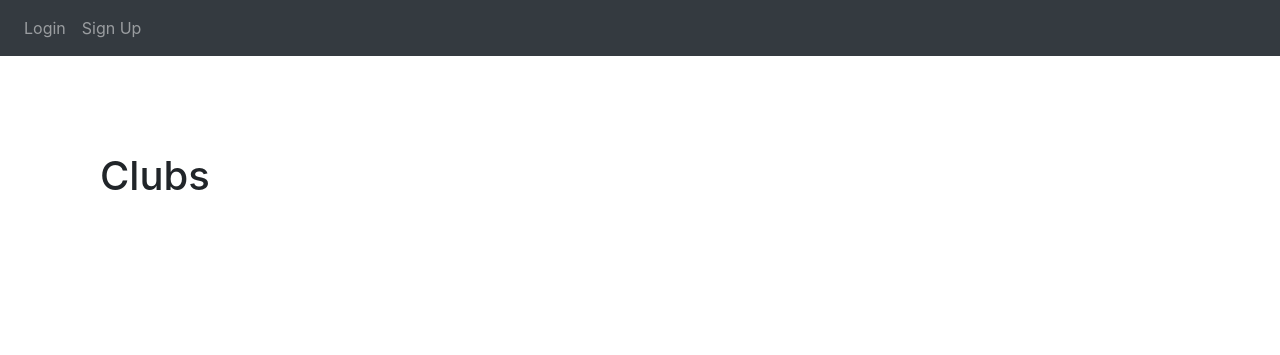
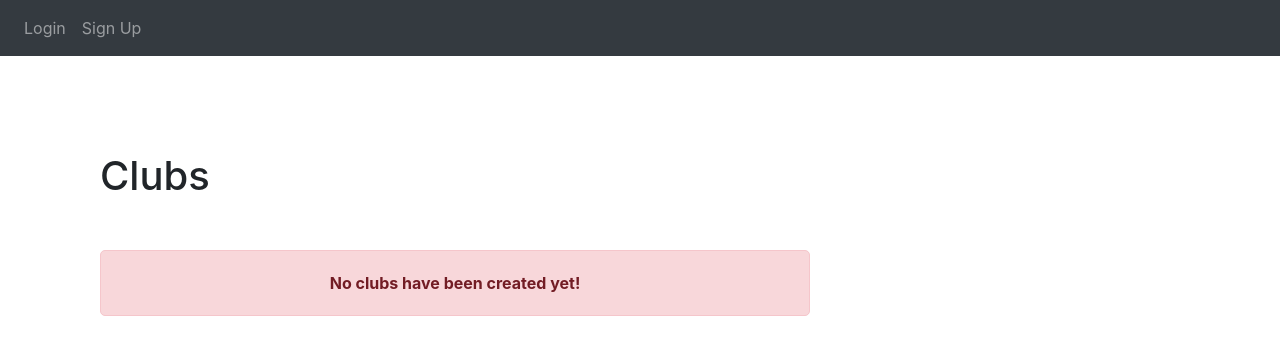
Before and after one commit to eddiephelanfortyfive/RestartedMiniProjectBlock3, a Flask app: page /clubs in a window 1280 px wide. Shown: the top 355 px of the page. Run offline with Flask 3, Linux system fonts and the light colour scheme; data that the repository does not hold is empty; some libraries are stand-ins or nearby versions.

Commit message:
no clubs/events created message

```diff
--- a/Website/Templates/clubs.html
+++ b/Website/Templates/clubs.html
@@ -1,13 +1,32 @@
 {% extends "base.html" %}
 {% block title %}Clubs{% endblock %}
 
+
 {% block content %}
+
+    <style>
+    .no-clubs-message {
+        margin-top: 50px;
+        text-align: center;
+        padding: 20px;
+        background-color: #f8d7da;
+        border: 1px solid #f5c6cb;
+        border-radius: 5px;
+        color: #721c24;
+    }
+    </style>
+
 <div class="container mt-5">
   <div class="row">
     <div class="container mt-5">
       <div class="row">
             <div class="col-md-8">
                 <h1 class="mb-4">Clubs</h1>
+                {% if clubs is none or clubs|length == 0 %}
+                    <div class="no-clubs-message">
+                        <strong>No clubs have been created yet!</strong>
+                    </div>
+                {% else %}
                     {% for club in clubs %}
                         <div class="card mb-3">
                             <div class="card-body">
@@ -27,6 +46,7 @@
                             </div>
                         </div>
                     {% endfor %}
+                {% endif %}
             </div>
       </div>
     </div>
--- a/Website/__init__.py
+++ b/Website/__init__.py
@@ -4,7 +4,7 @@ from os import path
 from flask_login import LoginManager
 
 from .models import User
-from.utils import db
+from .utils import db
 
 DB_NAME = "ClubHub.db"
 
```
Also changed, not shown: Website/Templates/events.html (+20 -0 lines). Lines whose indentation alone changed are shown as unchanged.
